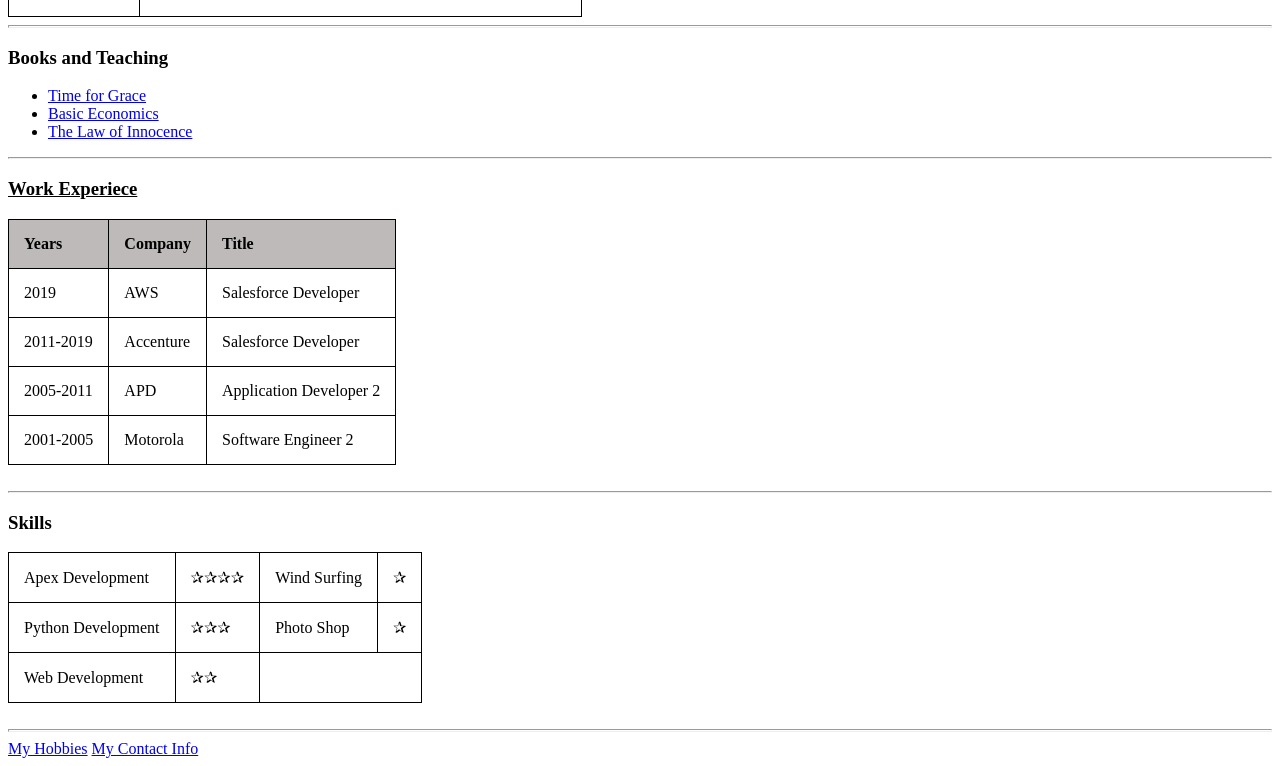
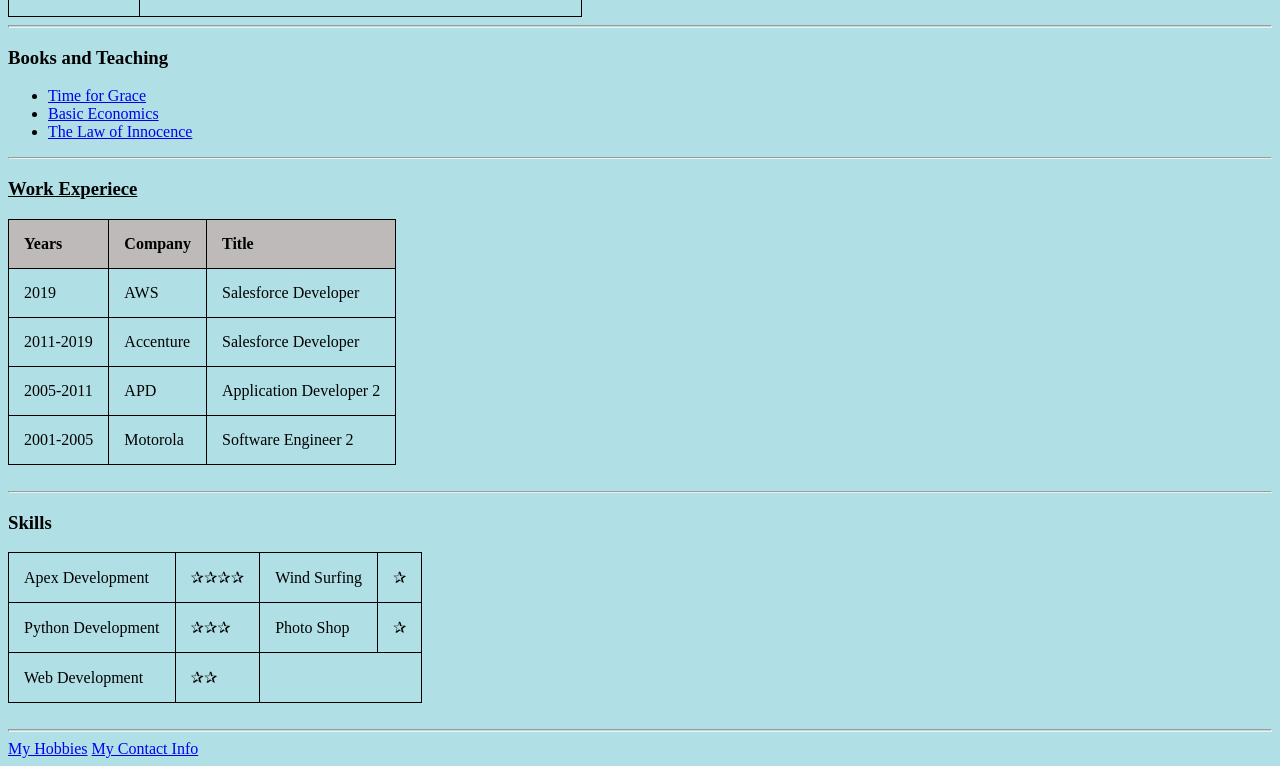
Before and after one commit to earlino727/cv, a plain HTML site: page index.html in a window 1280 px wide. Shown: the part 177-943 px from the top of the page. Drawn offline with Linux system fonts and the light colour scheme; files that its build step writes are made by us from their sources; files whose address does not match are found by name.

Commit message:
Updated index file with new color background etc.

```diff
--- a/index.css
+++ b/index.css
@@ -12,3 +12,6 @@
   form.form-example {
     display: table;
 }
+body{
+  background-color: powderblue;
+}
--- a/index.html
+++ b/index.html
@@ -8,7 +8,7 @@
         <meta name="viewport" content="width=device-width, initial-scale=1">
         <link rel="stylesheet" href="./styles/index.css">
     </head>
-    <body>
+    <body style="background-color:powderblue;">
         <table>
             <tr>
                 <td><img src="./Images/drwho.jpg" height = 150px width=100px alt="Tony profile picture" /></td>
```
Also changed, not shown: Hobbies.html (+1 -1 lines).
